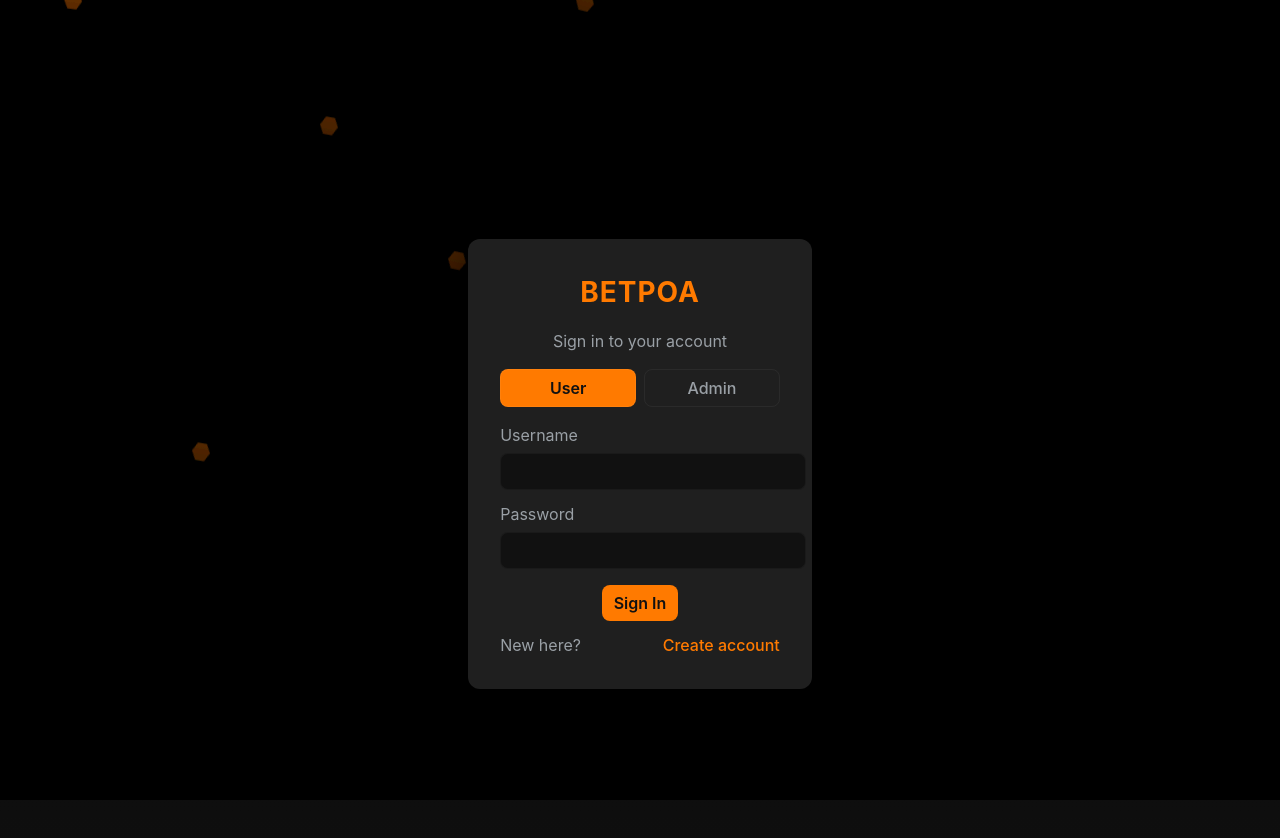
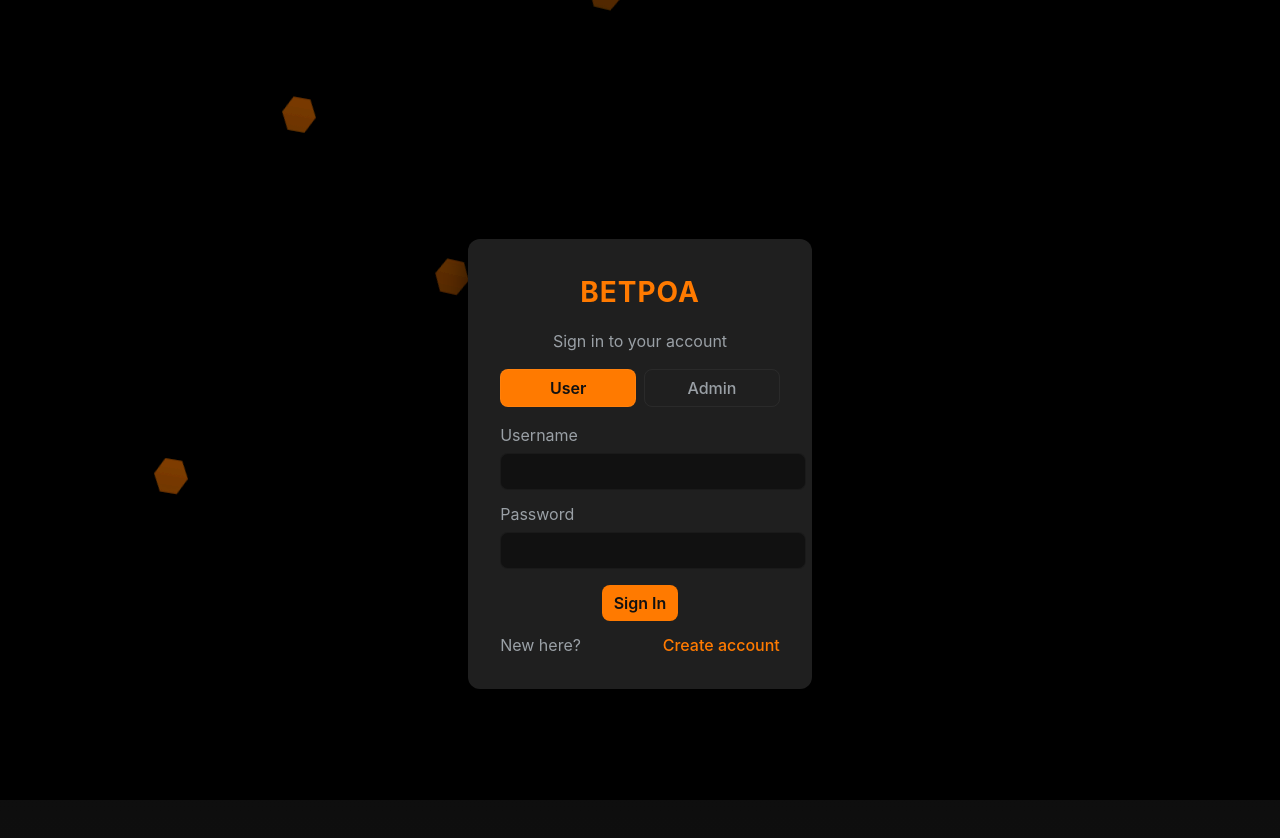
Before and after one commit to joehack1/betpoa, a React app in the folder frontend/: page / in a window 1280 px wide. Shown: the top 838 px of the page. Built offline with nearby package versions, Linux system fonts and the light colour scheme; the HTML template or start-up script is replaced by a standard one.

Commit message:
feat: enhance top navigation styling and improve hexagon animations for better visual appeal

```diff
--- a/frontend/src/App.css
+++ b/frontend/src/App.css
@@ -59,6 +59,9 @@ body {
 /* App content sits above decorative background */
 .app-content{ position:relative; z-index:2 }
 
+/* Ensure top navigation sits above decorative background */
+.top-nav{ position:relative; z-index:3 }
+
 /* Hexagon animated background */
 .hex-bg{
   position:fixed;
@@ -70,34 +73,35 @@ body {
 }
 .hex{
   position:absolute;
-  width:18px;
-  height:20px;
-  background: linear-gradient(180deg, rgba(255,122,0,0.95), rgba(255,122,0,0.8));
+  width:34px;
+  height:38px;
+  background: linear-gradient(180deg, rgba(255,122,0,0.98), rgba(255,122,0,0.85));
   clip-path: polygon(25% 6%, 75% 6%, 100% 50%, 75% 94%, 25% 94%, 0% 50%);
-  opacity:0.12;
+  opacity:0.14;
   transform: translate3d(0,0,0) rotate(0deg);
   will-change: transform, opacity;
+  filter: drop-shadow(0 6px 10px rgba(0,0,0,0.45));
 }
 
 /* Variations and placement for hex elements */
-.hex-0{ left:5%; top:10%; animation: floatUp 24s linear infinite; animation-delay: -2s }
-.hex-1{ left:15%; top:70%; animation: floatUp 28s linear infinite; animation-delay: -6s }
-.hex-2{ left:25%; top:30%; animation: floatUp 22s linear infinite; animation-delay: -4s }
-.hex-3{ left:35%; top:50%; animation: floatUp 26s linear infinite; animation-delay: -8s }
-.hex-4{ left:45%; top:20%; animation: floatUp 30s linear infinite; animation-delay: -12s }
-.hex-5{ left:55%; top:80%; animation: floatUp 20s linear infinite; animation-delay: -10s }
-.hex-0, .hex-1, .hex-2, .hex-3, .hex-4, .hex-5{ opacity:0.08 }
+.hex-0{ left:4%; top:6%; animation: floatUp 30s linear infinite; animation-delay: -2s }
+.hex-1{ left:12%; top:72%; animation: floatUp 34s linear infinite; animation-delay: -6s }
+.hex-2{ left:22%; top:28%; animation: floatUp 26s linear infinite; animation-delay: -4s }
+.hex-3{ left:34%; top:52%; animation: floatUp 30s linear infinite; animation-delay: -8s }
+.hex-4{ left:46%; top:18%; animation: floatUp 36s linear infinite; animation-delay: -12s }
+.hex-5{ left:58%; top:84%; animation: floatUp 24s linear infinite; animation-delay: -10s }
+.hex-0, .hex-1, .hex-2, .hex-3, .hex-4, .hex-5{ opacity:0.12 }
 
 /* Staggered scale and rotation for visual interest */
 .hex:nth-child(odd){ transform: scale(0.9) }
 .hex:nth-child(even){ transform: scale(1.05) }
 
 @keyframes floatUp {
-  0%{ transform: translateY(0) rotate(0deg); opacity:0.08 }
-  25%{ opacity:0.12 }
-  50%{ transform: translateY(-18vh) rotate(12deg); opacity:0.06 }
-  75%{ opacity:0.1 }
-  100%{ transform: translateY(-36vh) rotate(24deg); opacity:0.02 }
+  0%{ transform: translateY(0) rotate(0deg); opacity:0.12 }
+  25%{ opacity:0.16 }
+  50%{ transform: translateY(-22vh) rotate(14deg); opacity:0.08 }
+  75%{ opacity:0.14 }
+  100%{ transform: translateY(-44vh) rotate(28deg); opacity:0.04 }
 }
 
 /* Accessibility: respect reduced motion */
--- a/frontend/src/App.jsx
+++ b/frontend/src/App.jsx
@@ -28,6 +28,10 @@ function App() {
 
 	const isAuthenticated = !!localStorage.getItem('access')
 
+	// Hide nav on the login screen even when authenticated
+	const pathname = typeof window !== 'undefined' ? window.location.pathname : '/'
+	const showNav = isAuthenticated && pathname !== '/login' && pathname !== '/'
+
 	const RequireAuth = ({ children }) => {
 		return isAuthenticated ? children : <Navigate to="/login" replace />
 	}
@@ -40,8 +44,8 @@ return (
 			))}
 		</div>
 
-	{isAuthenticated && (
-		<div style={{display:'flex', gap:12, alignItems:'center', marginBottom:16}}>
+	{showNav && (
+		<div className="top-nav" style={{display:'flex', gap:12, alignItems:'center', marginBottom:16}}>
 			<nav style={{display:'flex', gap:8}}>
 				<Link className="nav-link" to="/dashboard">Dashboard</Link>
 				<Link className="nav-link" to="/matches">Matches</Link>
```
